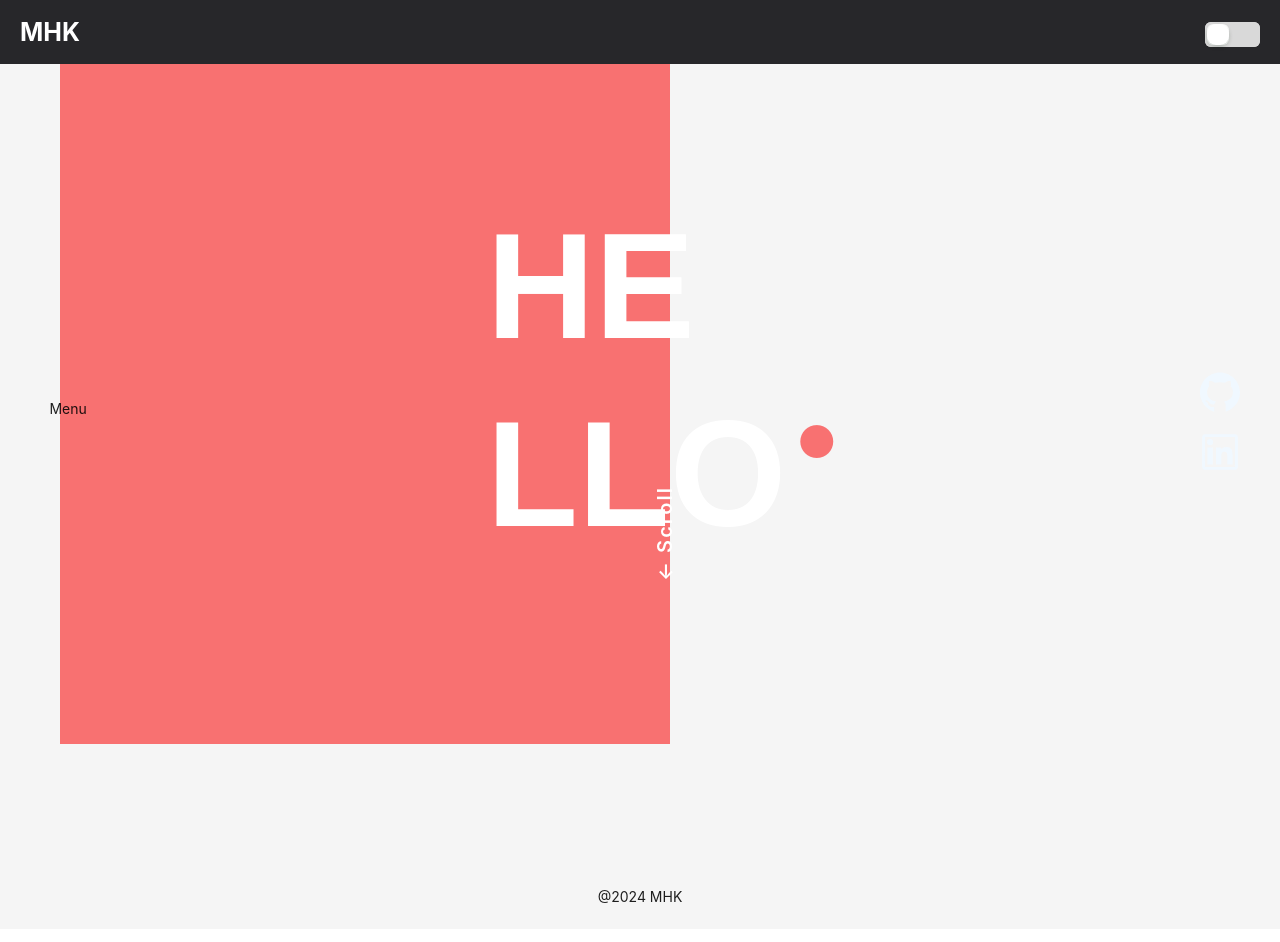
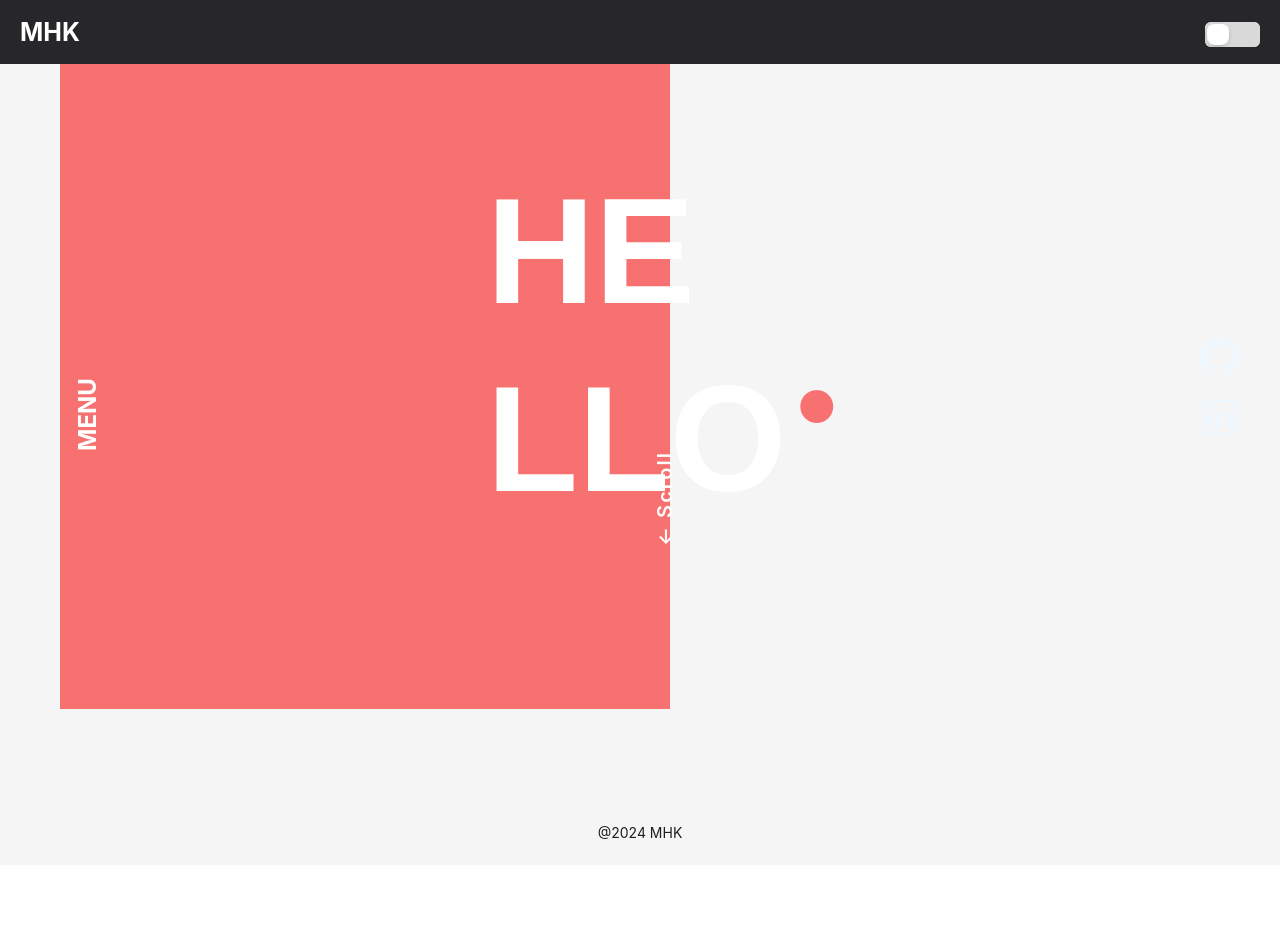
Before and after one commit to HassanKashif-pro/My-Portfolio, a React (Create React App) app: page / in a window 1280 px wide. Shown: the top 942 px of the page. Built offline with nearby package versions, Linux system fonts and the light colour scheme.

Commit message:
Menu Button positions animated. (WIP)

```diff
--- a/src/Pages/Home.tsx
+++ b/src/Pages/Home.tsx
@@ -44,8 +44,13 @@ function Home() {
       </Header>
 
       {/* THAT RED BOX AT THE LEFT */}
-      <Content className="Content" style={{ marginTop: "64px" }}>
-        <Content className="Menu-animated">Menu</Content>
+      <Content className="Content">
+        <Content
+          className="Menu-animated"
+          style={{ background: "transparent", color: "#fff" }}
+        >
+          MENU
+        </Content>
         <Content style={{ paddingLeft: "60px", position: "relative" }}>
           <Content>
             <div className="Hello-1">HE</div>
--- a/src/styles/Home.css
+++ b/src/styles/Home.css
@@ -156,29 +156,27 @@ body.light .anticon {
   transition: 0.4s ease;
   transform: scale(1.2); /* Increase the size by 20% on hover */
 }
-
+/* THIs IS WHAT WE WORKING ON */
 .Menu-animated {
+  font-weight: 700;
   top: 50%;
-  display: grid;
-  position: absolute;
-  z-index: 100;
+  display: inline-block;
+  position: relative; /* or use fixed if you want it to stay when scrolling */
+  z-index: 100; /* Ensure it's on top of other elements */
   left: 4%;
-  transform: rotate(var(--menu-rotation));
-  animation: bounce-horizontal 2s infinite; /* Add horizontal bounce animation */
+  font-size: x-large;
+  transform: rotate(-90deg); /* Rotate the text to align it vertically */
+  animation: horizontalBounce 1s infinite ease-in;
 }
-
-/* Horizontal bounce keyframes */
-@keyframes bounce-horizontal {
-  0%,
-  100% {
-    transform: translateX(
-      0
-    ); /* At the start and end, it's in its original position */
+@keyframes verticalBounce {
+  0% {
+    transform: translateY(0) rotate(-90deg);
   }
   50% {
-    transform: translateX(
-      -15px
-    ); /* Moves left 15px at the peak of the bounce */
+    transform: translateY(-20px) rotate(-90deg);
+  }
+  100% {
+    transform: translateY(0) rotate(-90deg);
   }
 }
 
```
